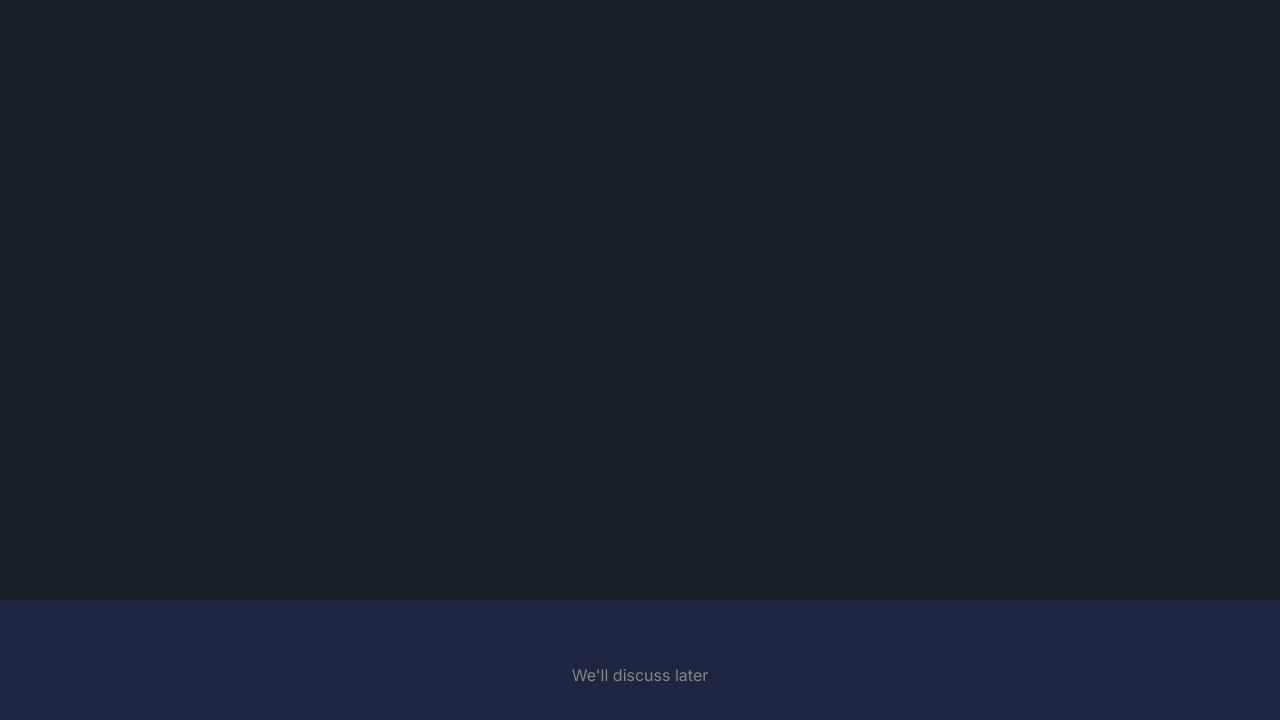
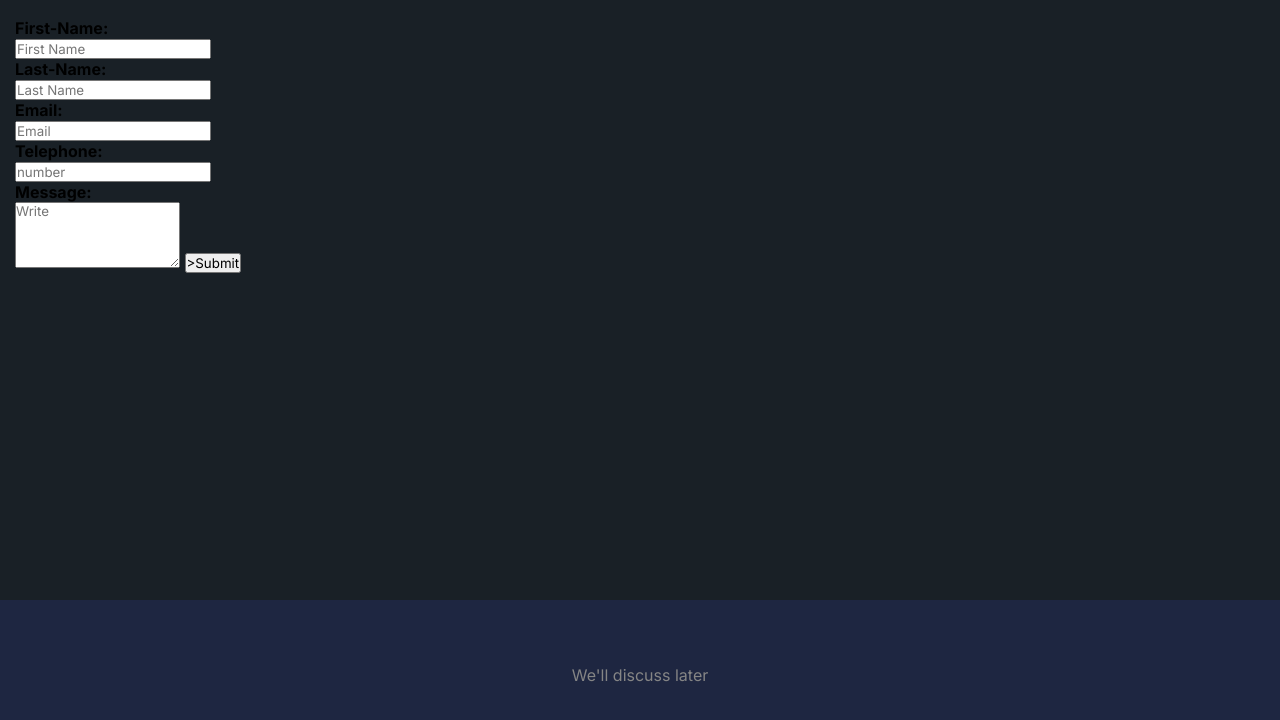
Before and after one commit to kimkorngmao/movie-project, a plain HTML site: page html/contact.html in a window 1280 px wide. Shown: the part 50-770 px from the top of the page. Drawn offline with Linux system fonts and the light colour scheme.

Commit message:
Add files via upload

```diff
--- a/html/contact.html
+++ b/html/contact.html
@@ -66,6 +66,51 @@
 
     <main id="main-content">
         <!-- Write your code here. -->
+        <body>
+            <div class="header">
+               <div id="contact-form">
+                   <form>
+
+                       <div class="fullname">
+                           <div>
+                               <label for="name">
+                                  <h4> First-Name:</h4>
+                               </label>
+                               <input type="text" id="name" name="name" placeholder="First Name" required>
+                           </div>
+                           <div>
+                               <label for="name">
+                                   <h4>Last-Name:</h4>
+                               </label>
+                               <input type="text" id="name" name="name" placeholder="Last Name" required>
+                           </div>
+                       </div>
+
+                       <label for="email">
+                           <h4>Email:</h4>
+                       </label>
+                       <input type="email" id="email" name="email" placeholder="Email" required>
+                       <label for="email">
+                            <h4>Telephone:</h4>
+                        </label>
+                         <input type="NUMBER" id="NUMBER" name="NUMBER" placeholder="number" required>
+
+                       <label for="message">
+                           <h4>Message:</h4>
+                       </label>
+                       <textarea id="message" name="message" rows="4" placeholder="Write" required></textarea>
+
+                       <button type="submit">
+                           <h7>>Submit</h7>
+                       </button>
+                   </form>
+               </div>
+               <div  class="rightrow">
+                    <h4>
+
+                    </h4>
+               </div>
+           </div>
     </main>
 
     <div id="footer">
```
